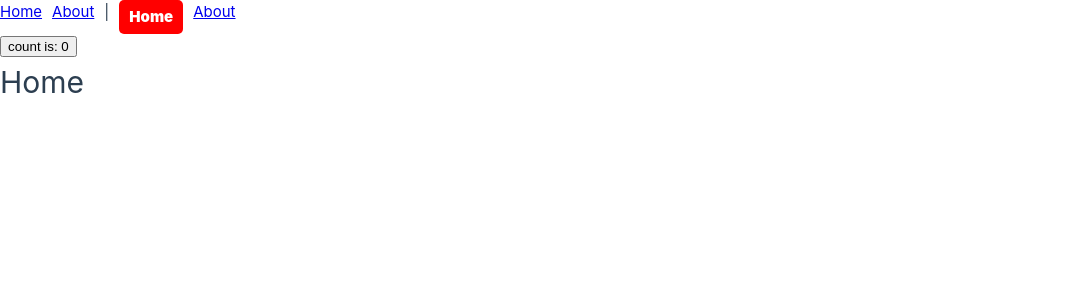
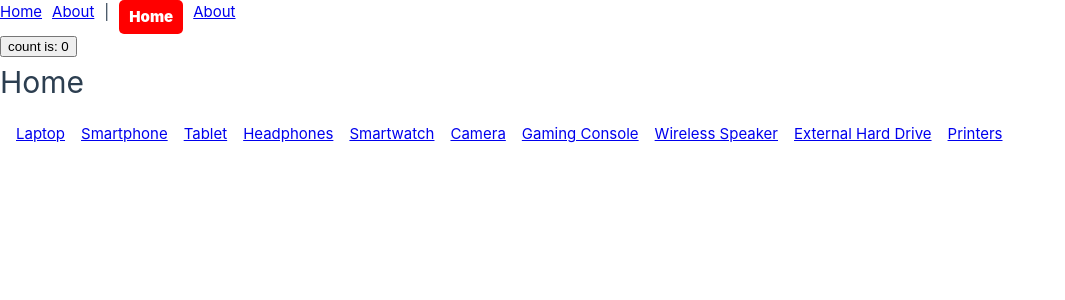
Before and after one commit to Suyono-Sukorame/learn-vue-router, a Vue app: page / in a window 1280 px wide. Shown: the top 300 px of the page, without its empty margins (0-1065 px from the left). Built offline with nearby package versions, Linux system fonts and the light colour scheme.

Commit message:
membuka halaman dengan url path dinamis

```diff
--- /dev/null
+++ b/src/data/products.json
@@ -0,0 +1,12 @@
+[
+  { "id": 1, "name": "Laptop", "price": 1200, "year": 2022 },
+  { "id": 2, "name": "Smartphone", "price": 800, "year": 2021 },
+  { "id": 3, "name": "Tablet", "price": 400, "year": 2022 },
+  { "id": 4, "name": "Headphones", "price": 100, "year": 2020 },
+  { "id": 5, "name": "Smartwatch", "price": 250, "year": 2021 },
+  { "id": 6, "name": "Camera", "price": 600, "year": 2020 },
+  { "id": 7, "name": "Gaming Console", "price": 400, "year": 2022 },
+  { "id": 8, "name": "Wireless Speaker", "price": 80, "year": 2021 },
+  { "id": 9, "name": "External Hard Drive", "price": 120, "year": 2019 },
+  { "id": 10, "name": "Printers", "price": 150, "year": 2020 }
+]
--- a/src/router/index.js
+++ b/src/router/index.js
@@ -9,6 +9,11 @@ const router = createRouter({
       component: () => import("../views/Home.vue"),
     },
     {
+      path: "/products/:id",
+      name: "products",
+      component: () => import("../views/Product.vue"),
+    },
+    {
       path: "/about",
       name: "about",
       component: () => import("../views/About.vue"),
--- a/src/views/Home.vue
+++ b/src/views/Home.vue
@@ -1,5 +1,26 @@
+<script setup>
+import products from "../data/products.json";
+import { RouterLink } from "vue-router";
+</script>
 <template>
   <div>
     <h1>Home</h1>
+    <div class="products">
+      <RouterLink
+        v-for="product in products"
+        :key="product.id"
+        :to="`/products/${product.id}`"
+        >{{ product.name }}</RouterLink
+      >
+    </div>
   </div>
 </template>
+
+<style scoped>
+.products {
+  display: flex;
+  flex-wrap: wrap;
+  gap: 1rem;
+  padding: 1rem;
+}
+</style>
--- /dev/null
+++ b/src/views/Product.vue
@@ -0,0 +1,5 @@
+<template>
+  <div>
+    <h1>Product</h1>
+  </div>
+</template>
```
